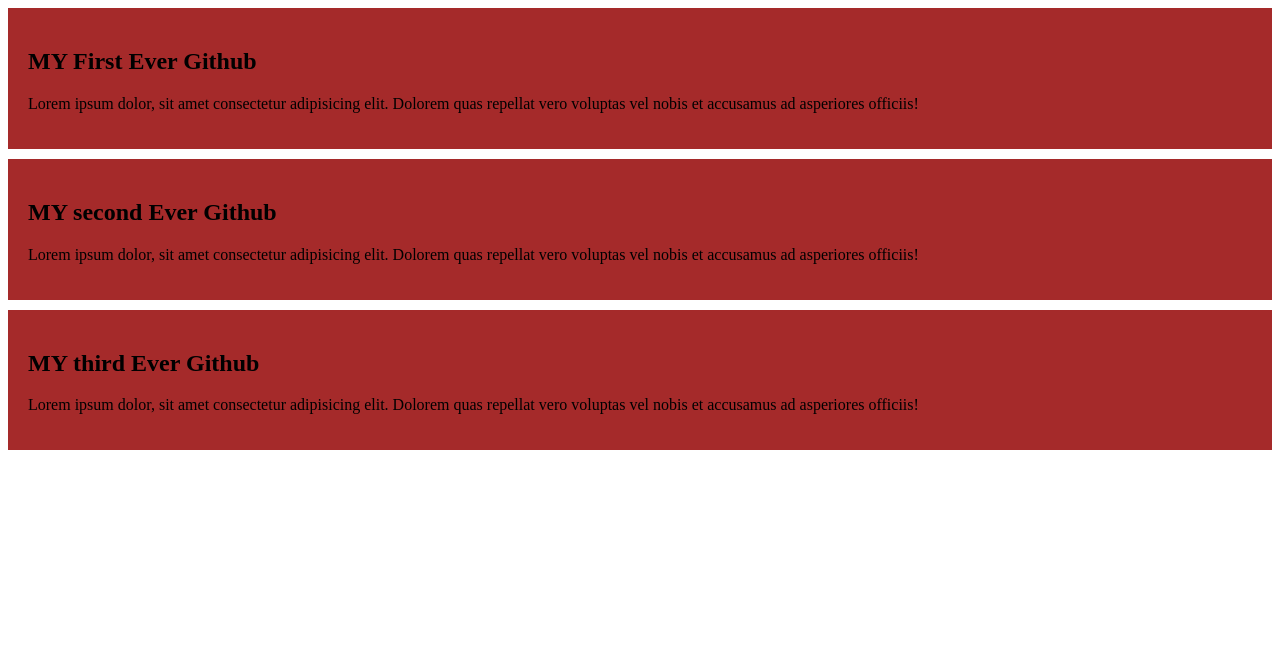
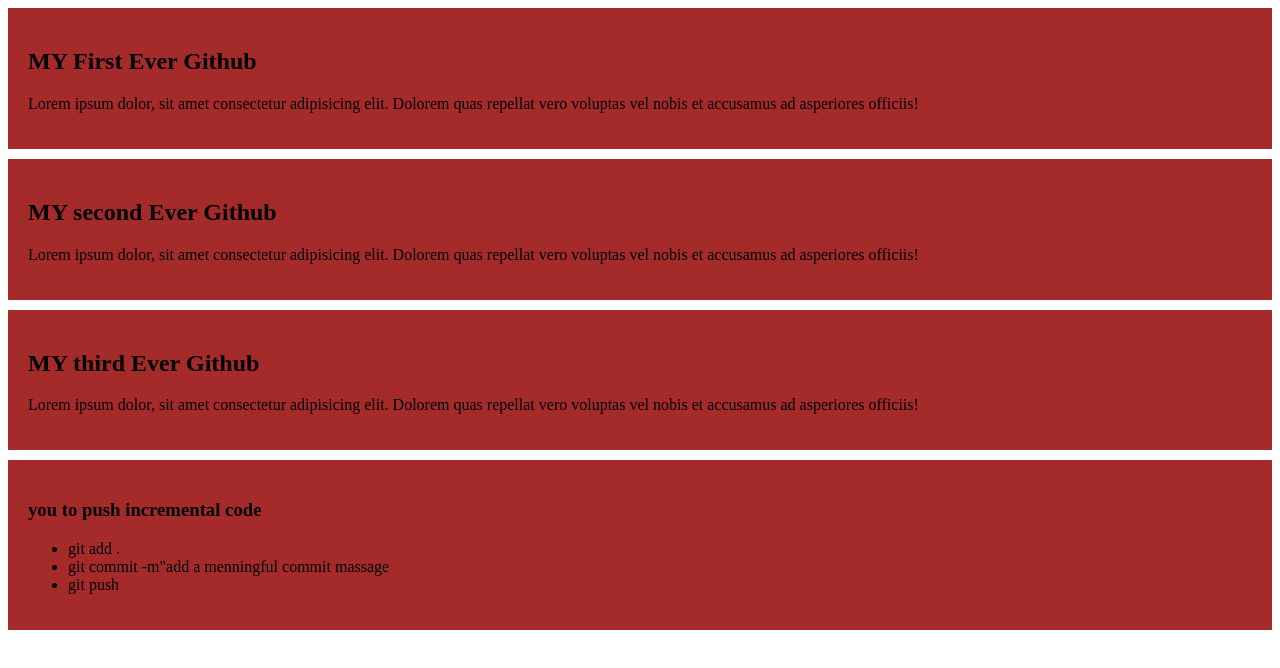
Before and after one commit to Rihabuzzaman/my-shelly-cop-repo, a plain HTML site: page index.html in a window 1280 px wide. Drawn offline with Linux system fonts and the light colour scheme.

Commit message:
added a list to push code

```diff
--- a/index.html
+++ b/index.html
@@ -28,5 +28,13 @@
         repellat vero voluptas vel nobis et accusamus ad asperiores officiis!
       </p>
     </div>
+    <div>
+      <h3>you to push incremental code</h3>
+      <ul>
+        <li>git add .</li>
+        <li>git commit -m"add a menningful commit massage</li>
+        <li>git push</li>
+      </ul>
+    </div>
   </body>
 </html>
```
